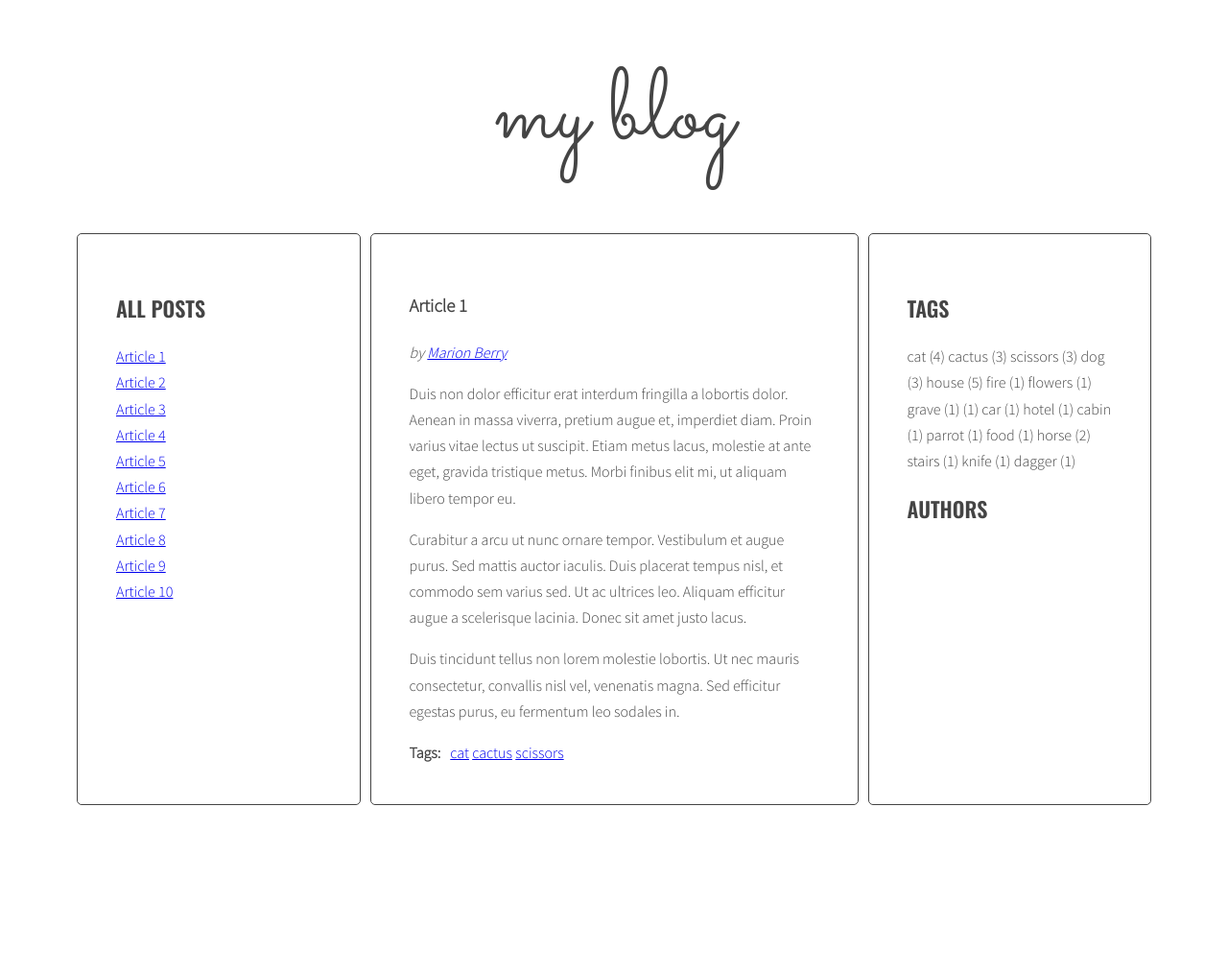
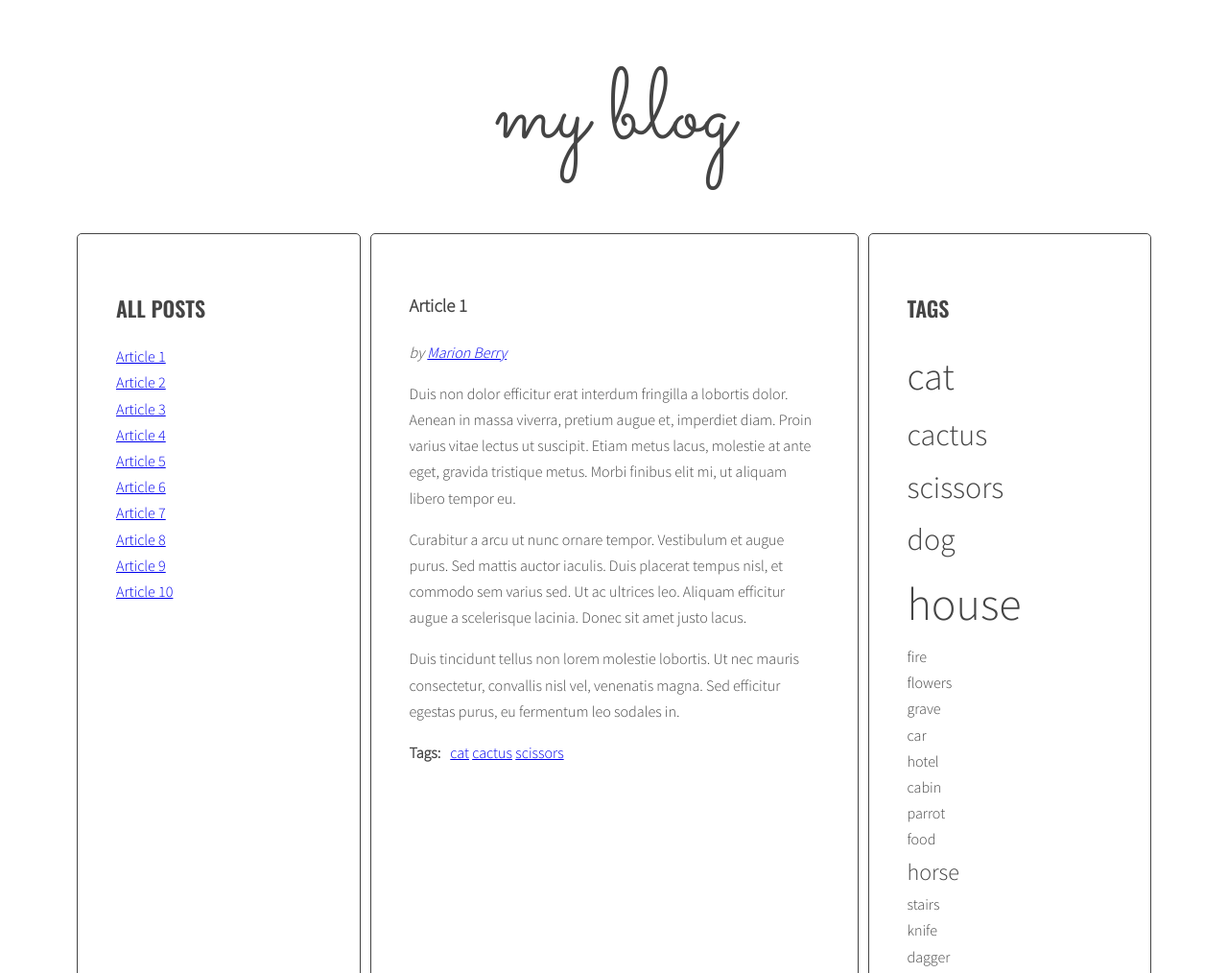
Before and after one commit to BielecPiotr/javascript-blog, a website: page index.html in a window 1280 px wide. Shown: the top 1014 px of the page at 96% size. Before the commit the page ends 847 px from the top, so only its background shows below. Drawn offline with nearby package versions, Linux system fonts and the light colour scheme.

Commit message:
add tag list

```diff
--- a/js/script.js
+++ b/js/script.js
@@ -55,7 +55,8 @@
     optArticleAuthorSelector = '.post-author',
     optTagListSelector = '.tags.list',
     optCloudClassCount = 5,
-    optCloudClassPrefix = 'tag-size-';
+    optCloudClassPrefix = 'tag-size-',
+    optAuthorsListSelector = '.list.authors' ;
 
   const generateTitleLinks = function(customSelector = ''){
     console.log('customSelector: ' + customSelector);
@@ -121,6 +122,16 @@
     return params;
   };
 
+  const calculateTagClass = function(count,params){
+
+    /* calculate class number */
+    const classNumber = Math.floor((count - params.min)/(params.max - params.min ) * (optCloudClassCount - 1) + 1 );
+    console.log('classNumber: ' + classNumber);
+
+    /* create tag class */
+    return optCloudClassPrefix + classNumber;
+
+  };
 
   const generateTags = function(){
 
@@ -188,12 +199,12 @@
     }
 
     /* find list of tags in right column */
-    const tagList = document.querySelector('.tags');
+    const tagList = document.querySelector(optTagListSelector);
 
 
     /* create variable for all links HTML code */
     const tagsParams = calculateTagsParams(allTags);
-    console.log('tagsParams:', tagsParams)
+    console.log('tagsParams:', tagsParams);
     let allTagsHTML = '';
 
 
@@ -201,8 +212,10 @@
     for(let tag in allTags){
 
       /* generate code of a link and add it to allTagsHTML */
-      allTagsHTML += tag + ' (' + allTags[tag] + ') ';
-
+      const tagLinkHTML = '<li><a class="' + calculateTagClass(allTags[tag], tagsParams) + '">' + tag + '</a></li>';
+      console.log('tagLinkHTML:', tagLinkHTML);
+      allTagsHTML += tagLinkHTML;
+      console.log('allTagsHTML:', allTagsHTML);
 
     /* END LOOP: for each tag in allTags: */
     }
@@ -294,6 +307,9 @@
 
 
   const generateAuthors = function(){
+
+    /* create a new variable allAuthors with an empty array */
+    let allAuthors = {};
 
     /* find all articles */
     const articles = document.querySelectorAll(optArticleSelector);
--- a/sass/style.scss
+++ b/sass/style.scss
@@ -122,3 +122,23 @@
     margin: 0 10px 0 0;
   }
 }
+
+.tag-size-1 {
+  font-size: 100%;
+}
+
+.tag-size-2 {
+  font-size: 150%;
+}
+
+.tag-size-3 {
+  font-size: 200%;
+}
+
+.tag-size-4 {
+  font-size: 250%;
+}
+
+.tag-size-5 {
+  font-size: 300%;
+}
```
Also changed, not shown: css/style.css, 1 other file.
